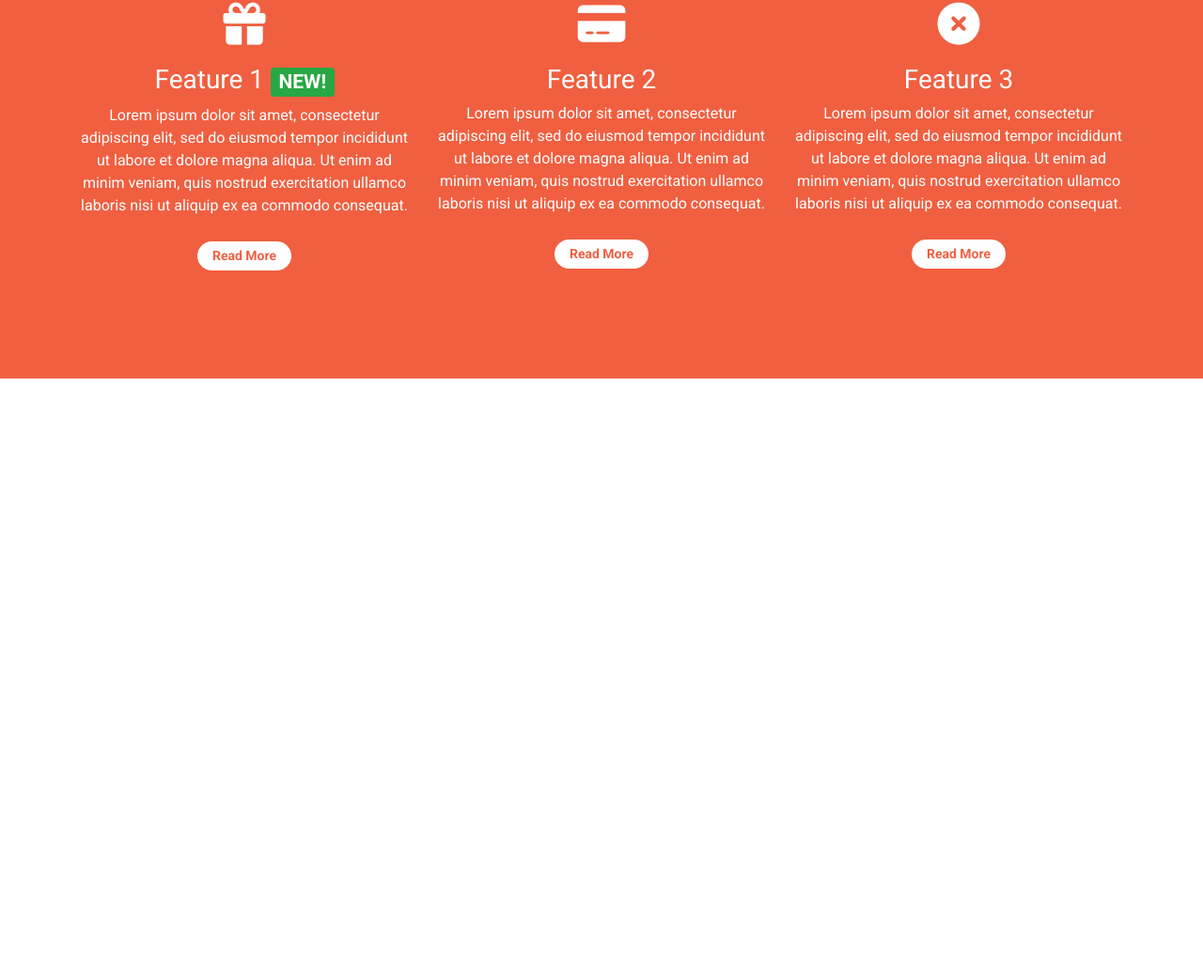
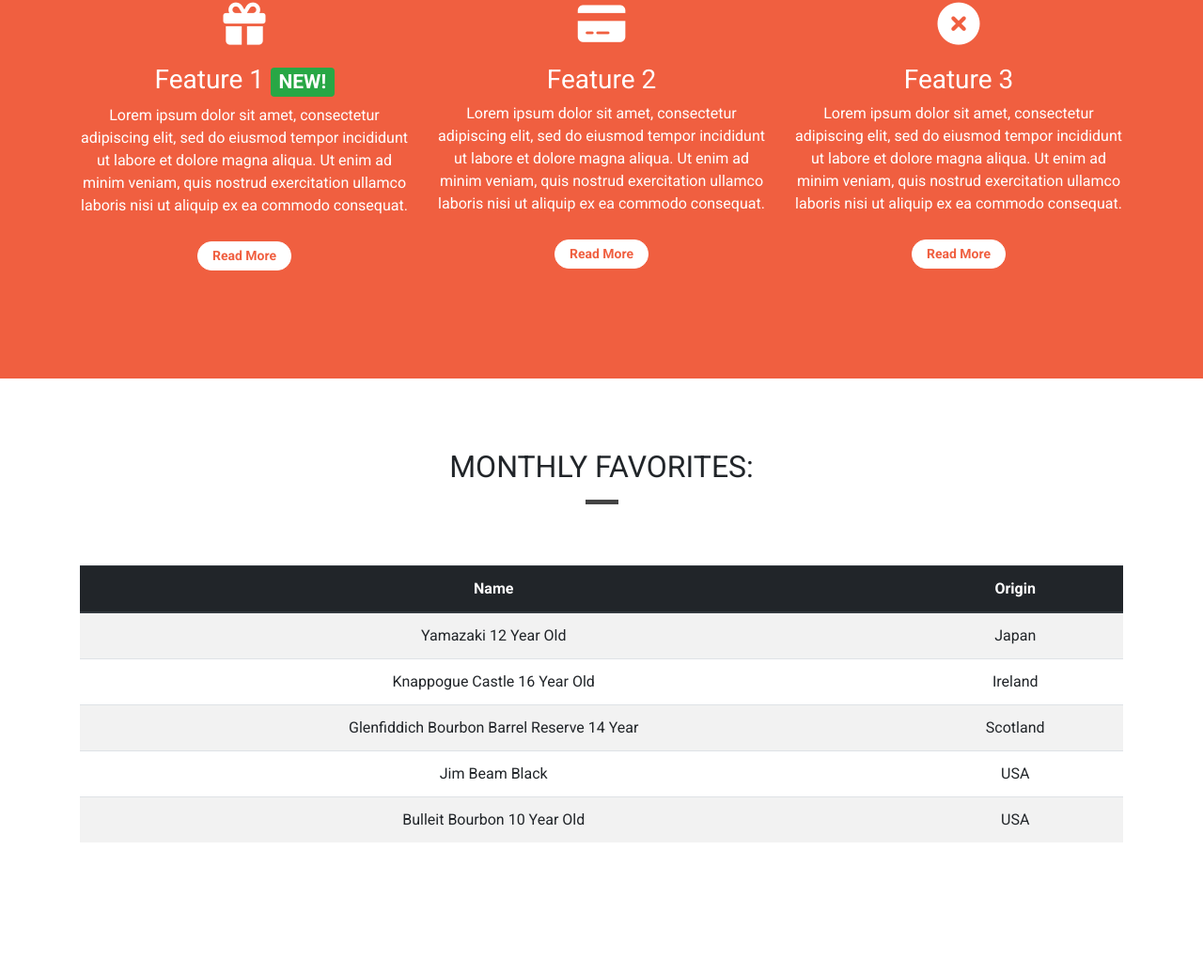
Before and after one commit to Elvira-94/whiskey-drop, a plain HTML site: page index.html in a window 1280 px wide. Shown: the part 1320-2356 px from the top of the page at 94% size. Before the commit the page ends 1723 px from the top, so only its background shows below. Drawn offline with nearby package versions, Linux system fonts and the light colour scheme.

Commit message:
Create monthly favourites section to index.html

```diff
--- a/index.html
+++ b/index.html
@@ -175,6 +175,53 @@
         </div>
     </div>
 
+    <!-- monthly-favorites -->
+    <div class="container-wrapper">
+        <div class="container favorites-container content-container">
+            <section class="table">
+                <div class="row">
+                    <div class="col-12 page-header">
+                        <table class="table table-striped col-12 my-5">
+                            <h2 class="text-uppercase">Monthly Favorites:</h2>
+                            <hr class="block-divider block-divider--short">
+                    </div>
+                </div>
+                <div class="row">
+                    <div class="col-12">
+                        <thead class="thead-dark">
+                            <tr>
+                                <th>Name</th>
+                                <th>Origin</th>
+                            </tr>
+                        </thead>
+                        <tr>
+                            <td>Yamazaki 12 Year Old</td>
+                            <td>Japan</td>
+                        </tr>
+                        <tr>
+                            <td>Knappogue Castle 16 Year Old</td>
+                            <td>Ireland</td>
+                        </tr>
+                        <tr>
+                            <td>Glenfiddich Bourbon Barrel Reserve 14 Year</td>
+                            <td>Scotland</td>
+                        </tr>
+                        <tr>
+                            <td>Jim Beam Black</td>
+                            <td>USA</td>
+                        </tr>
+                        <tr>
+                            <td>Bulleit Bourbon 10 Year Old</td>
+                            <td>USA</td>
+                        </tr>
+                        </table>
+                    </div>
+                </div>
+            </section>
+            <!-- /.monthly-favorites -->
+        </div>
+    </div>
+
     <div class="modal" tabindex="-1" role="dialog" id="signUpModal">
         <div class="modal-dialog" role="document">
             <div class="modal-content">
```
